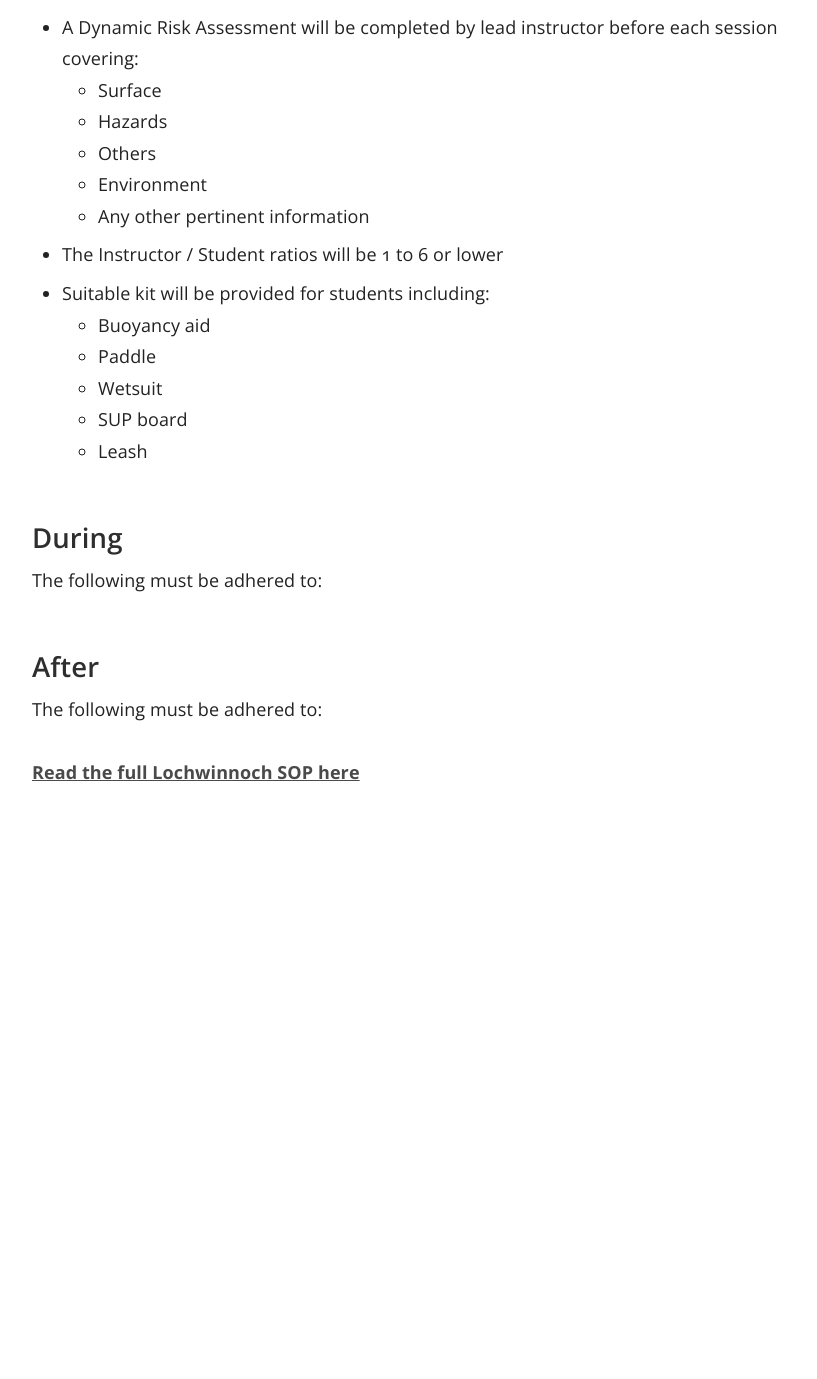
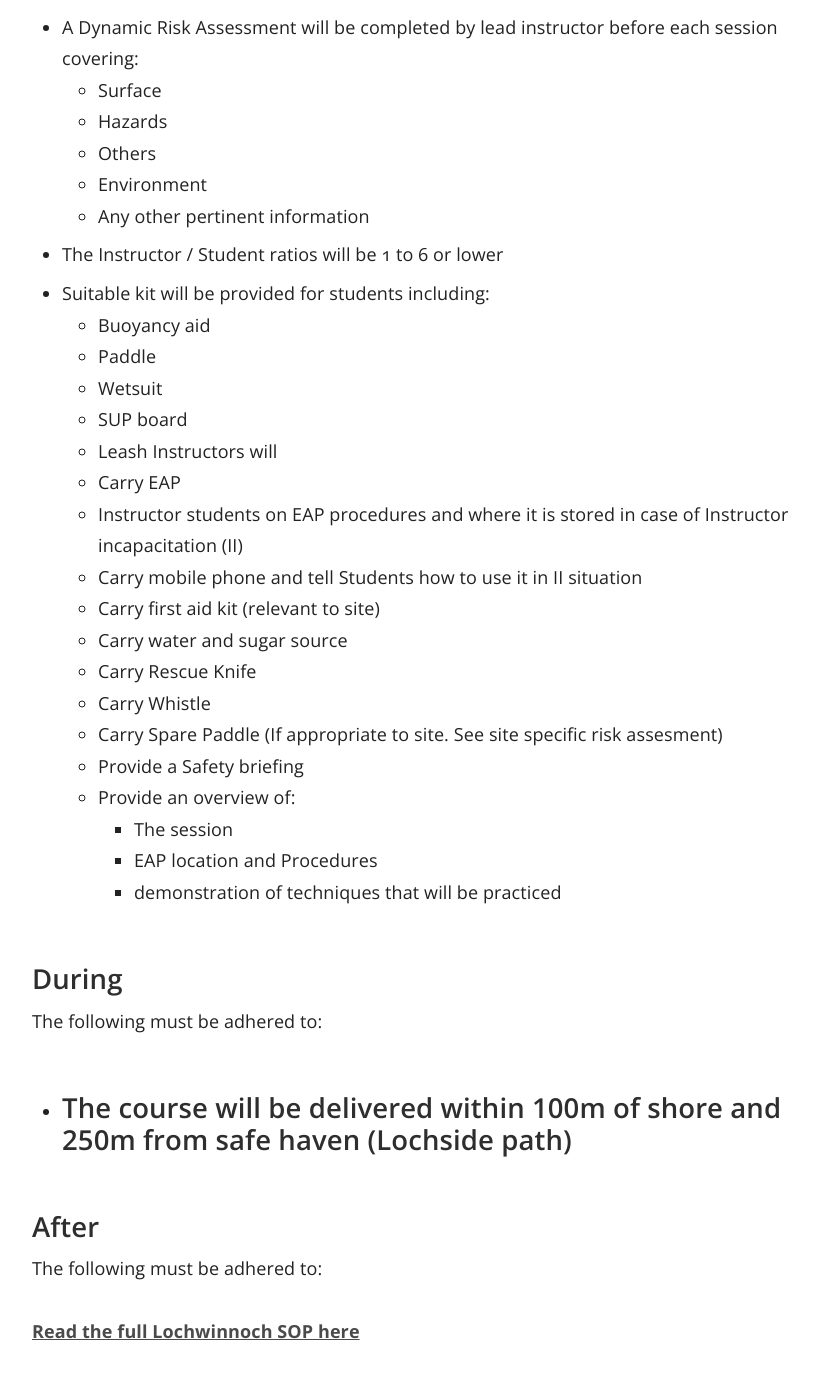
Before and after one commit to numbat70/clyde, a Jekyll site: the page built from _docs/Content/06-SUP_SOP_Courses.md, in a window 1280 px wide and 1400 px high, scrolled down 788 px. Shown: the top 1379 px of the window, without its empty margins (358-1175 px from the left). Built offline with Jekyll 4.4.1, drawn with Linux system fonts in a browser that asks for light colours; before the commit the page ends 1629 px from its top, so only the background shows below that.

Commit message:
Update 06-SUP_SOP_Courses.md
mk

```diff
--- a/_docs/Content/06-SUP_SOP_Courses.md
+++ b/_docs/Content/06-SUP_SOP_Courses.md
@@ -31,10 +31,27 @@ The following must be adhered to:
   - Wetsuit
   - SUP board
   - Leash
+Instructors will
+  - Carry EAP
+  - Instructor students on EAP procedures and where it is stored in case of Instructor incapacitation (II)
+  - Carry mobile phone and tell Students how to use it in II situation
+  - Carry first aid kit (relevant to site)
+  - Carry water and sugar source
+  - Carry Rescue Knife
+  - Carry Whistle
+  - Carry Spare Paddle (If appropriate to site. See site specific risk assesment)
+  - Provide a Safety briefing
+  - Provide an overview of:
+    - The session
+    - EAP location and Procedures
+    - demonstration of techniques that will be practiced
+
+
 
 ## During
 The following must be adhered to:
-
+- The course will be delivered within 100m of shore and 250m from safe haven (Lochside path)
+-
 
 ## After
 The following must be adhered to:
```
